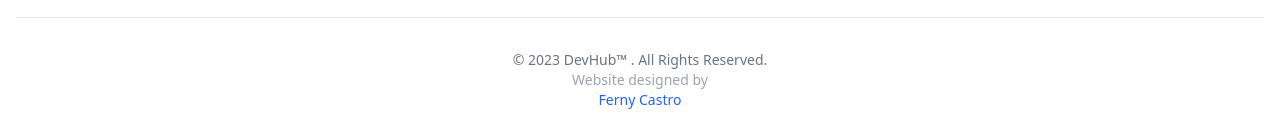
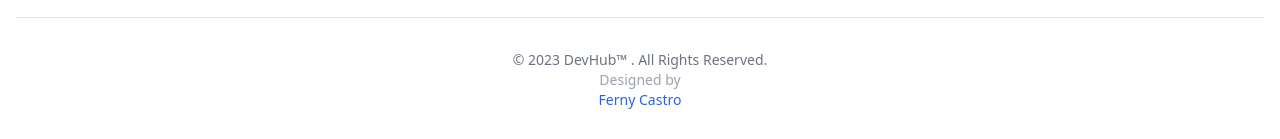
Before and after one commit to FernyCastro8/DevHub, a React (Create React App) app in the folder client/: page / in a window 1280 px wide. Shown: the part 1886-2025 px from the top of the page. Built offline with nearby package versions, Linux system fonts and the light colour scheme.

Commit message:
Client side - Associates && service component layout fininshed.

```diff
--- a/client/src/component/Footer.js
+++ b/client/src/component/Footer.js
@@ -23,7 +23,7 @@
                 </div>
                 <hr className="my-6 border-gray-200 sm:mx-auto dark:border-gray-700 lg:my-8" />
                 <span className="block text-sm text-gray-500 sm:text-center dark:text-gray-400">© 2023 <a href="/" className="hover:underline">DevHub™</a> . All Rights Reserved.
-                    <p className='text-gray-400'>Website designed by <a className="text-blue-600 block text-sm sm:text-center hover:underline" href="https://fernycastro.com">Ferny Castro</a></p>
+                    <p className='text-gray-400'>Designed by<a className="text-blue-600 block text-sm sm:text-center hover:underline" href="https://fernycastro.com">Ferny Castro</a></p>
                 </span>
             </div>
         </footer>
```
